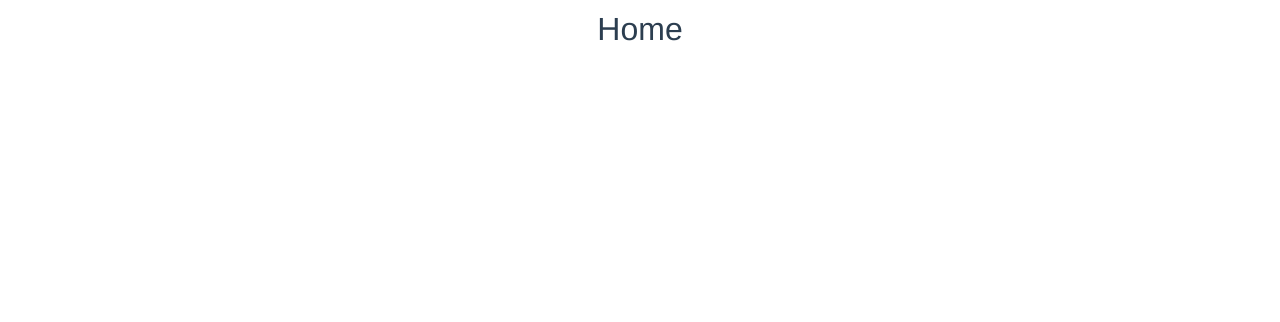
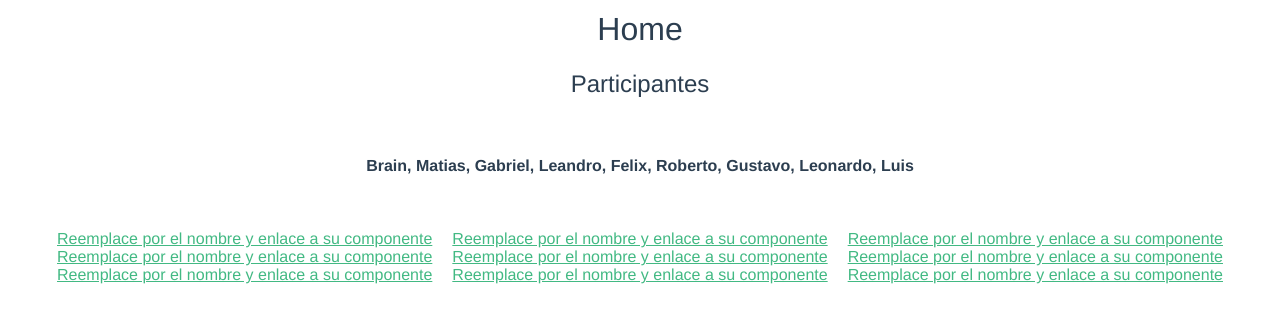
Before and after one commit to VueCodelab/codelab1, a Vue app: page / in a window 1280 px wide. Shown: the part 374-696 px from the top of the page. Built offline with nearby package versions, Linux system fonts and the light colour scheme.

Commit message:
Home con enlaces

```diff
--- a/src/components/Home.vue
+++ b/src/components/Home.vue
@@ -1,6 +1,84 @@
 <template>
   <div class="home">
     <h1>Home</h1>
+    <h2>Participantes</h2>
+    <br>
+    <h4>Brain, Matias, Gabriel, Leandro, Felix, Roberto, Gustavo, Leonardo, Luis</h4>
+    <br>
+    <ul>
+      <li>
+        <a
+          href="#"
+          target="_blank"
+        >
+          Reemplace por el nombre y enlace a su componente
+        </a>
+      </li>
+      <li>
+        <a
+          href="#"
+          target="_blank"
+        >
+          Reemplace por el nombre y enlace a su componente
+        </a>
+      </li>
+      <li>
+        <a
+          href="#"
+          target="_blank"
+        >
+          Reemplace por el nombre y enlace a su componente
+        </a>
+      </li>
+      <li>
+        <a
+          href="#"
+          target="_blank"
+        >
+          Reemplace por el nombre y enlace a su componente
+        </a>
+      </li>
+      <li>
+        <a
+          href="#"
+          target="_blank"
+        >
+          Reemplace por el nombre y enlace a su componente
+        </a>
+      </li>
+      <li>
+        <a
+          href="#"
+          target="_blank"
+        >
+          Reemplace por el nombre y enlace a su componente
+        </a>
+      </li>
+      <li>
+        <a
+          href="#"
+          target="_blank"
+        >
+          Reemplace por el nombre y enlace a su componente
+        </a>
+      </li>
+      <li>
+        <a
+          href="#"
+          target="_blank"
+        >
+          Reemplace por el nombre y enlace a su componente
+        </a>
+      </li>
+      <li>
+        <a
+          href="#"
+          target="_blank"
+        >
+          Reemplace por el nombre y enlace a su componente
+        </a>
+      </li>
+    </ul>
   </div>
 </template>
 
```
